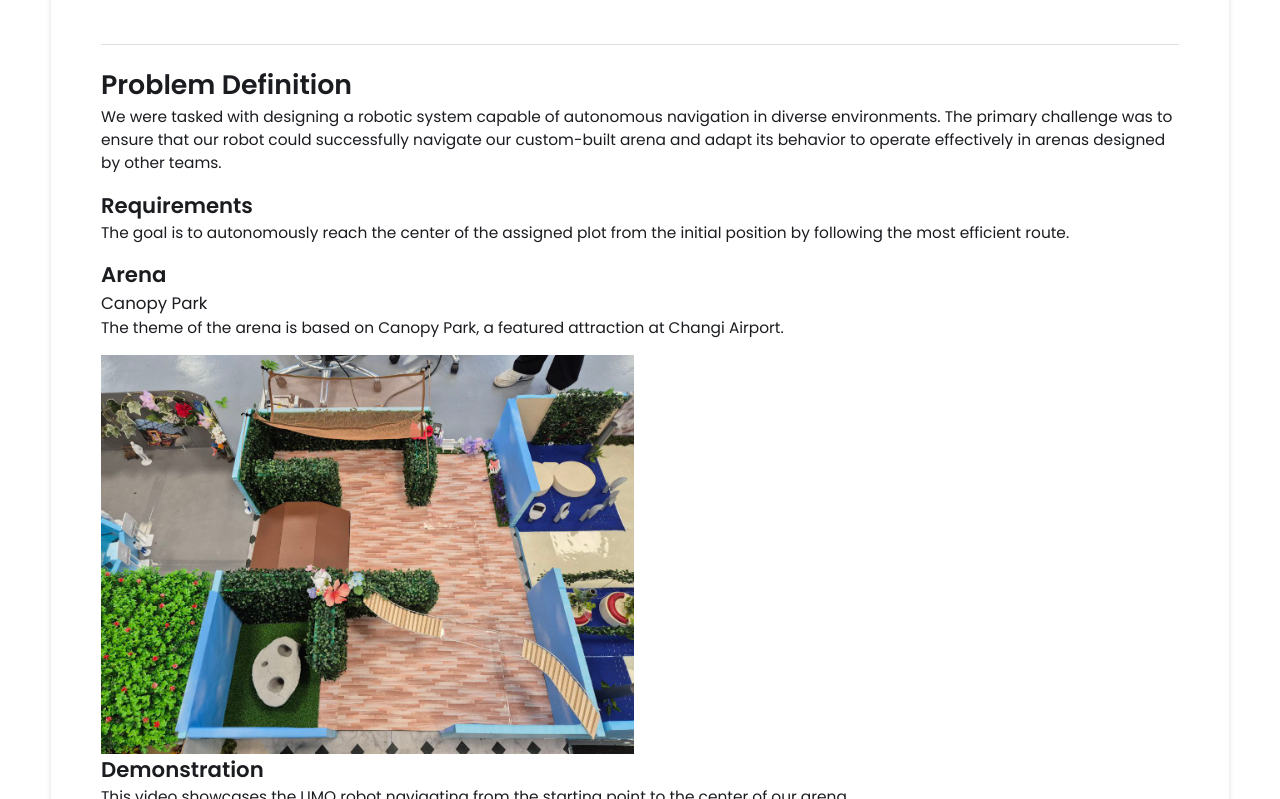
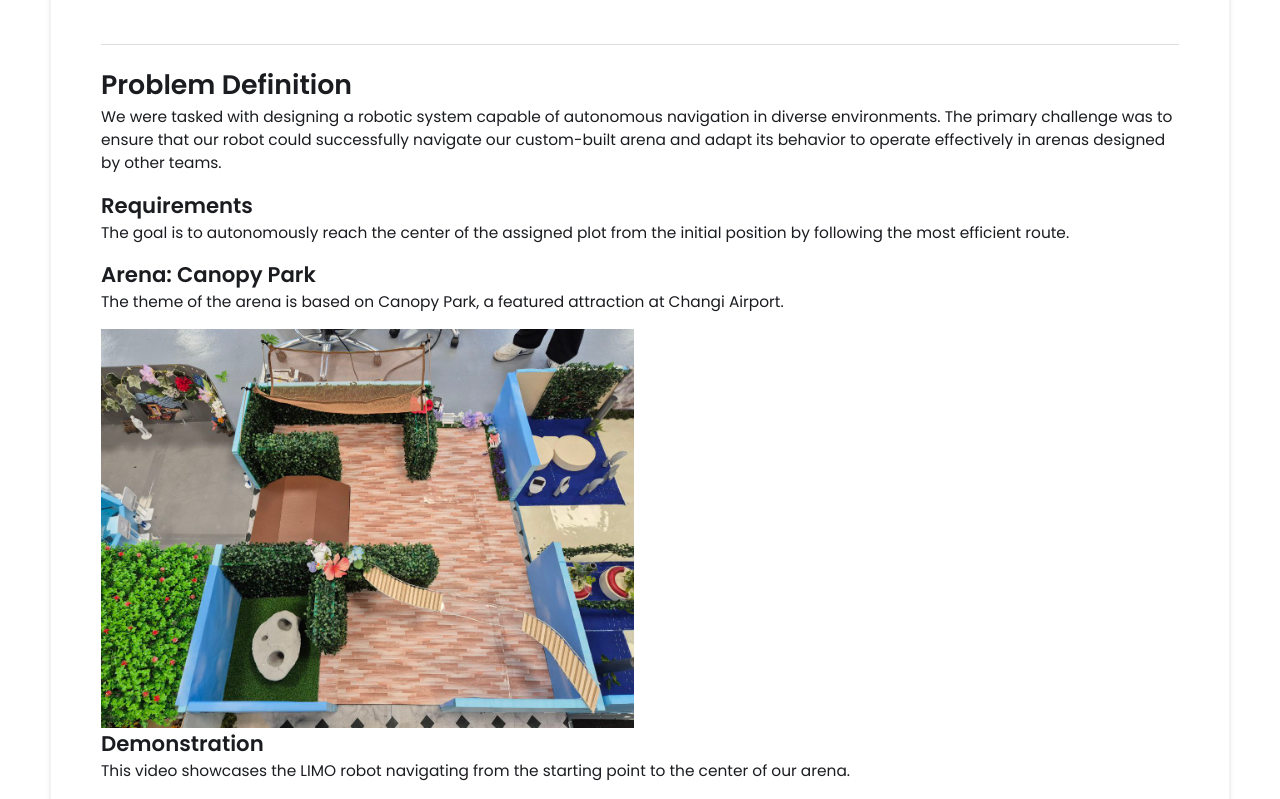
Before and after one commit to AloysiusHo/AloysiusHo.github.io, a Jekyll site: the page built from _projects/demo-project/index.md, in a window 1280 px wide and 900 px high, scrolled down 727 px, cut to the strip 0-799 px from the top of the window. Built offline with Jekyll 4.4.1, drawn with Linux system fonts in a browser that asks for light colours.

```diff
--- a/_projects/demo-project/index.md
+++ b/_projects/demo-project/index.md
@@ -15,8 +15,7 @@ The goal is to autonomously reach the center of the assigned plot from the initi
 
 
 
-## Arena
-### Canopy Park
+## Arena: Canopy Park
 The theme of the arena is based on Canopy Park, a featured attraction at Changi Airport.
 {% include image-gallery.html images="Arena_2.jpg" height="400"%}
 
```
